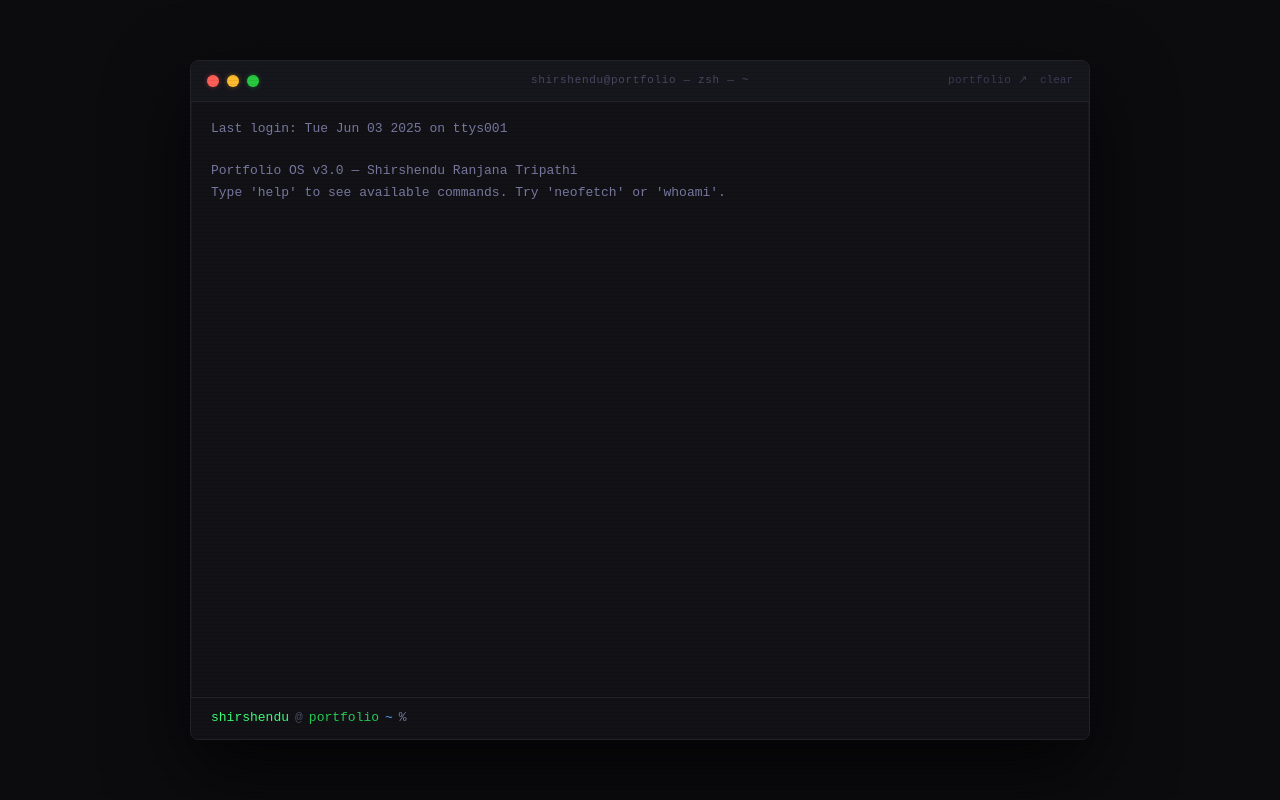
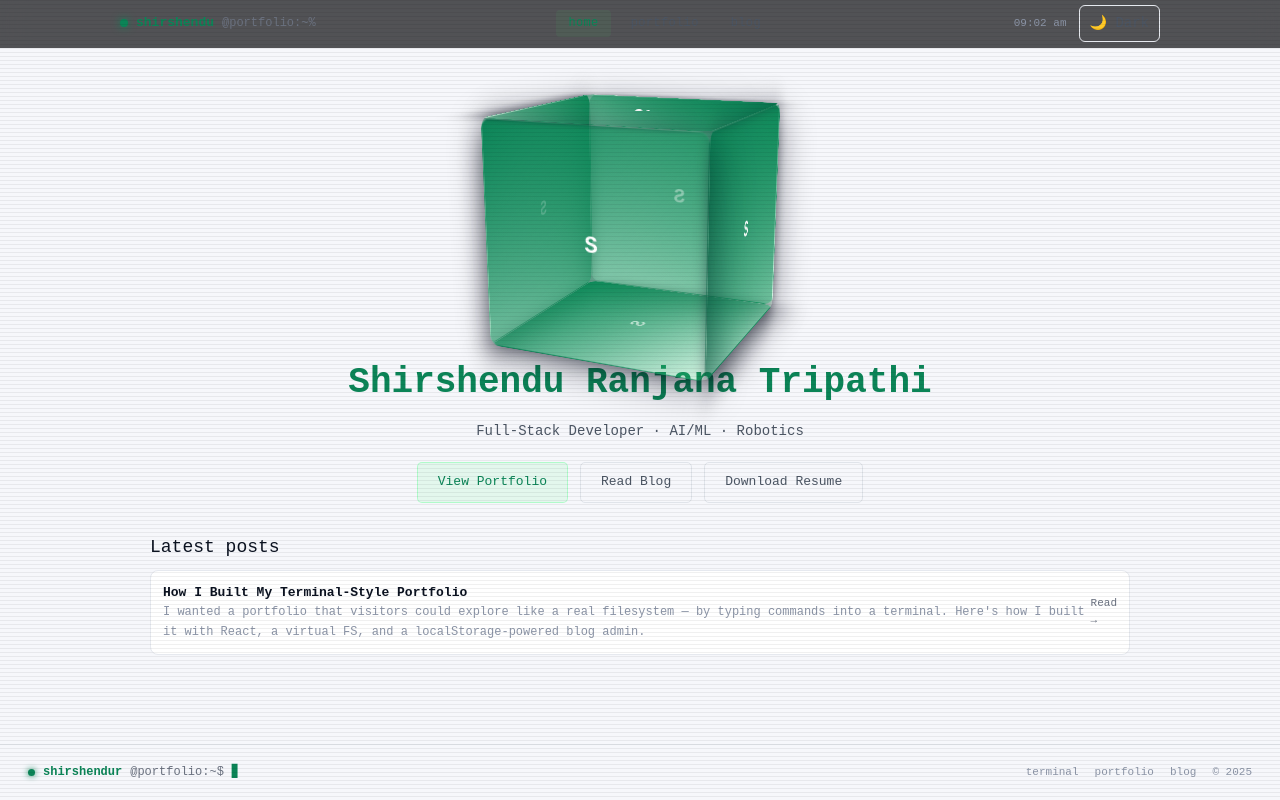
Before and after one commit to ShirshenduR/shirshendur.github.io, a React (Vite) app: page / in a window 1280 px wide. Built offline with nearby package versions, Linux system fonts and the light colour scheme.

Commit message:
design: scaffold 3D hero and theme toggle; modernize home & portfolio

```diff
--- /dev/null
+++ b/src/components/Hero3D.jsx
@@ -0,0 +1,14 @@
+export default function Hero3D({ label = "S" }) {
+  return (
+    <div className="hero-3d">
+      <div className="cube-wrap" aria-hidden>
+        <div className="cube-face cube-face--front">{label}</div>
+        <div className="cube-face cube-face--back">{label}</div>
+        <div className="cube-face cube-face--right">{label}</div>
+        <div className="cube-face cube-face--left">{label}</div>
+        <div className="cube-face cube-face--top">{label}</div>
+        <div className="cube-face cube-face--bottom">{label}</div>
+      </div>
+    </div>
+  )
+}
--- a/src/components/Navbar.jsx
+++ b/src/components/Navbar.jsx
@@ -1,5 +1,6 @@
 import { useState, useEffect } from "react"
 import { Link, useLocation, useNavigate } from "react-router-dom"
+import ThemeToggle from "./ThemeToggle"
 
 export function Navbar() {
   const [scrolled, setScrolled] = useState(false)
@@ -66,14 +67,15 @@ export function Navbar() {
           </button>
 
           {/* Desktop page links */}
-          <div className="hide-sm" style={{ display: "flex", alignItems: "center", gap: 4 }}>
-            <Link to="/" style={linkStyle(location.pathname === "/")}>terminal</Link>
+          <div className="hide-sm" style={{ display: "flex", alignItems: "center", gap: 8 }}>
+            <Link to="/" style={linkStyle(location.pathname === "/")}>home</Link>
             <Link to="/portfolio" style={linkStyle(location.pathname === "/portfolio")}>portfolio</Link>
             <Link to="/blog" style={linkStyle(location.pathname === "/blog" || location.pathname.startsWith("/blog/"))}>blog</Link>
           </div>
 
           <div style={{ display: "flex", alignItems: "center", gap: 12 }}>
             <span className="hide-sm" style={{ fontSize: 11, color: "var(--text-faint)" }}>{time}</span>
+            <ThemeToggle />
 
             {/* Hamburger — mobile only */}
             <button
@@ -100,7 +102,7 @@ export function Navbar() {
           borderBottom: "1px solid var(--border)",
           animation: "fadeUp .15s ease-out",
         }}>
-          <Link to="/" style={mobileLinkStyle(location.pathname === "/")}>⌘ terminal</Link>
+          <Link to="/" style={mobileLinkStyle(location.pathname === "/")}>⌂ home</Link>
           <Link to="/portfolio" style={mobileLinkStyle(location.pathname === "/portfolio")}>◎ portfolio</Link>
           <Link to="/blog" style={mobileLinkStyle(location.pathname === "/blog" || location.pathname.startsWith("/blog/"))}>◈ blog</Link>
           <div style={{ padding: "12px 20px", fontSize: 11, color: "var(--text-faint)" }}>{time}</div>
--- /dev/null
+++ b/src/components/ThemeToggle.jsx
@@ -0,0 +1,30 @@
+import { useEffect, useState } from "react"
+
+export default function ThemeToggle() {
+  const [theme, setTheme] = useState(() => {
+    try {
+      return localStorage.getItem("site-theme") || (window.matchMedia && window.matchMedia("(prefers-color-scheme: light)").matches ? "light" : "dark")
+    } catch (e) {
+      return "dark"
+    }
+  })
+
+  useEffect(() => {
+    const root = document.documentElement
+    if (theme === "light") root.setAttribute("data-theme", "light")
+    else root.removeAttribute("data-theme")
+    try { localStorage.setItem("site-theme", theme) } catch (e) {}
+  }, [theme])
+
+  return (
+    <button
+      onClick={() => setTheme(t => t === "light" ? "dark" : "light")}
+      aria-label="Toggle theme"
+      style={{
+        background: "none", border: "1px solid var(--border)", padding: "6px 10px", borderRadius: 6, color: "var(--text-dim)", cursor: "pointer", fontFamily: "inherit",
+      }}
+    >
+      {theme === "light" ? "🌙 Dark" : "☀️ Light"}
+    </button>
+  )
+}
--- a/src/index.css
+++ b/src/index.css
@@ -24,6 +24,65 @@
   --green-dot: #28c840;
   --radius: 8px;
   --radius-sm: 5px;
+}
+
+/* Light theme overrides (toggle by setting `data-theme="light"` on <html>) */
+[data-theme="light"] {
+  --bg: #f6f7fb;
+  --bg-2: #ffffff;
+  --bg-3: #f2f4f8;
+  --border: #e6e9ef;
+  --border-2: #e0e4ea;
+  --green: #0b8457;
+  --green-dim: #0a7a4f;
+  --green-glow: rgba(11, 132, 87, 0.08);
+  --amber: #b26b00;
+  --blue: #1e6fff;
+  --muted: #6b7280;
+  --text: #0b1220;
+  --text-dim: #4b5563;
+  --text-faint: #8b94a6;
+  --red: #c53030;
+}
+
+/* 3D hero (simple CSS cube as a lightweight scaffold) */
+.hero-3d {
+  perspective: 900px;
+  display: flex;
+  justify-content: center;
+  align-items: center;
+  margin: 0 auto 24px;
+}
+.cube-wrap {
+  width: 220px;
+  height: 220px;
+  transform-style: preserve-3d;
+  animation: cube-rotate 8s linear infinite;
+}
+.cube-face {
+  position: absolute;
+  inset: 0;
+  background: linear-gradient(135deg, var(--green) 0%, rgba(61,255,122,0.08) 100%);
+  border: 1px solid rgba(255,255,255,0.04);
+  display: flex;
+  align-items: center;
+  justify-content: center;
+  color: var(--bg-2);
+  font-size: 22px;
+  font-weight: 700;
+  border-radius: 10px;
+  box-shadow: 0 8px 36px rgba(2,6,23,0.45);
+}
+.cube-face--front  { transform: translateZ(110px); }
+.cube-face--back   { transform: rotateY(180deg) translateZ(110px); }
+.cube-face--right  { transform: rotateY(90deg) translateZ(110px); }
+.cube-face--left   { transform: rotateY(-90deg) translateZ(110px); }
+.cube-face--top    { transform: rotateX(90deg) translateZ(110px); }
+.cube-face--bottom { transform: rotateX(-90deg) translateZ(110px); }
+
+@keyframes cube-rotate {
+  from { transform: rotateX(-14deg) rotateY(0deg); }
+  to   { transform: rotateX(-14deg) rotateY(360deg); }
 }
 
 /* ──────────────────────────────────────
--- a/src/pages/Home.jsx
+++ b/src/pages/Home.jsx
@@ -1,47 +1,49 @@
-import { Terminal } from "../components/Terminal"
 import { Seo } from "../components/Seo"
 import { usePosts } from "../lib/usePosts"
+import { Navbar } from "../components/Navbar"
+import { Footer } from "../components/Footer"
+import Hero3D from "../components/Hero3D"
 
 export default function Home() {
   const { posts } = usePosts()
+  return (
+    <div style={{ background: "var(--bg)", minHeight: "100vh", display: "flex", flexDirection: "column" }}>
+      <Seo
+        title="Shirshendu Ranjana Tripathi | Portfolio"
+        description="Shirshendu's portfolio: projects, blog, and resume."
+        canonicalPath="/"
+      />
+      <Navbar />
+      <main style={{ flex: 1, padding: "110px 20px 64px" }}>
+        <div style={{ maxWidth: 980, margin: "0 auto", textAlign: "center" }}>
+          <Hero3D label={"S"} />
+          <h1 style={{ fontSize: 36, fontWeight: 800, color: "var(--green)", marginBottom: 8 }}>Shirshendu Ranjana Tripathi</h1>
+          <p style={{ color: "var(--text-dim)", marginBottom: 20 }}>Full-Stack Developer · AI/ML · Robotics</p>
+          <div style={{ display: "flex", justifyContent: "center", gap: 12, marginBottom: 30 }}>
+            <a href="/portfolio" className="btn btn-green">View Portfolio</a>
+            <a href="/blog" className="btn btn-ghost">Read Blog</a>
+            <a href="/resume.pdf" download="Shirshendu_Ranjana_Tripathi_Resume.pdf" className="btn btn-ghost">Download Resume</a>
+          </div>
 
-  return (
-    <div style={{ background: "var(--bg)", minHeight: "100vh" }}>
-      <Seo
-        title="Shirshendu Ranjana Tripathi | Terminal Portfolio"
-        description="Explore Shirshendu Ranjana Tripathi's terminal-style portfolio featuring full-stack, AI/ML, robotics projects, and a technical blog."
-        canonicalPath="/"
-        keywords={[
-          "Shirshendu Ranjana Tripathi",
-          "Shirshendu portfolio",
-          "full-stack developer portfolio",
-          "AI ML developer",
-          "robotics portfolio",
-        ]}
-        schema={[
-          {
-            "@context": "https://schema.org",
-            "@type": "WebSite",
-            name: "Shirshendu Ranjana Tripathi",
-            url: "https://shirshendur.github.io/",
-            description: "Terminal-style portfolio and blog of Shirshendu Ranjana Tripathi.",
-          },
-          {
-            "@context": "https://schema.org",
-            "@type": "Person",
-            name: "Shirshendu Ranjana Tripathi",
-            url: "https://shirshendur.github.io/",
-            sameAs: [
-              "https://github.com/ShirshenduR",
-              "https://linkedin.com/in/shirshendur",
-            ],
-            jobTitle: "Full-Stack Developer",
-            alumniOf: "IIITDM Jabalpur",
-            knowsAbout: ["React", "Python", "AI", "Machine Learning", "Robotics"],
-          },
-        ]}
-      />
-      <Terminal blogPosts={posts} />
+          <div style={{ textAlign: "left", marginTop: 12 }}>
+            <h2 style={{ fontSize: 18, color: "var(--text)", marginBottom: 8 }}>Latest posts</h2>
+            <div style={{ display: "grid", gap: 8 }}>
+              {posts.slice(0, 3).map(p => (
+                <a key={p.slug} href={`/blog/${p.slug}`} className="card-link">
+                  <div className="card" style={{ padding: 12, display: "flex", justifyContent: "space-between", alignItems: "center" }}>
+                    <div>
+                      <div style={{ fontSize: 13, fontWeight: 700, color: "var(--text)" }}>{p.title}</div>
+                      <div style={{ fontSize: 12, color: "var(--text-faint)" }}>{p.excerpt}</div>
+                    </div>
+                    <div style={{ fontSize: 11, color: "var(--muted)" }}>Read →</div>
+                  </div>
+                </a>
+              ))}
+            </div>
+          </div>
+        </div>
+      </main>
+      <Footer />
     </div>
   )
 }
--- a/src/pages/Portfolio.jsx
+++ b/src/pages/Portfolio.jsx
@@ -2,6 +2,7 @@ import { Link } from "react-router-dom"
 import { Navbar } from "../components/Navbar"
 import { Footer } from "../components/Footer"
 import { Seo } from "../components/Seo"
+import Hero3D from "../components/Hero3D"
 
 const PROJECTS = [
     {
@@ -90,8 +91,8 @@ export default function Portfolio() {
                 {/* ── Hero ──────────────────────────────────── */}
                 <section className="portfolio-hero" style={{ padding: "110px 24px 80px", textAlign: "center", borderBottom: "1px solid var(--border)" }}>
                     <div style={{ maxWidth: 700, margin: "0 auto" }}>
-                        {/* Avatar placeholder */}
-                        <div className="portfolio-hero-avatar" style={{ width: 80, height: 80, borderRadius: "50%", background: "var(--green-glow)", border: "2px solid rgba(61,255,122,0.3)", display: "flex", alignItems: "center", justifyContent: "center", fontSize: 32, margin: "0 auto 24px" }}>S</div>
+                        {/* 3D hero */}
+                        <Hero3D label={"S"} />
                         <h1 style={{ fontSize: 36, fontWeight: 800, color: "var(--green)", textShadow: "0 0 16px rgba(61,255,122,0.25)", marginBottom: 8, letterSpacing: "-0.02em" }}>
                             Shirshendu Ranjana Tripathi
                         </h1>
@@ -120,7 +121,7 @@ export default function Portfolio() {
 
                         <div style={{ marginTop: 24 }}>
                             <Link to="/" style={{ fontSize: 11, color: "var(--text-faint)", textDecoration: "none", display: "inline-flex", alignItems: "center", gap: 6, border: "1px solid var(--border)", padding: "5px 14px", borderRadius: 4 }}>
-                                <span style={{ color: "var(--green)" }}>❯</span> prefer the terminal? try the interactive version
+                                <span style={{ color: "var(--green)" }}>❯</span> try the interactive terminal version
                             </Link>
                         </div>
                     </div>
```
Also changed, not shown: 2 other files (tests, documents, lock files or other folders).
